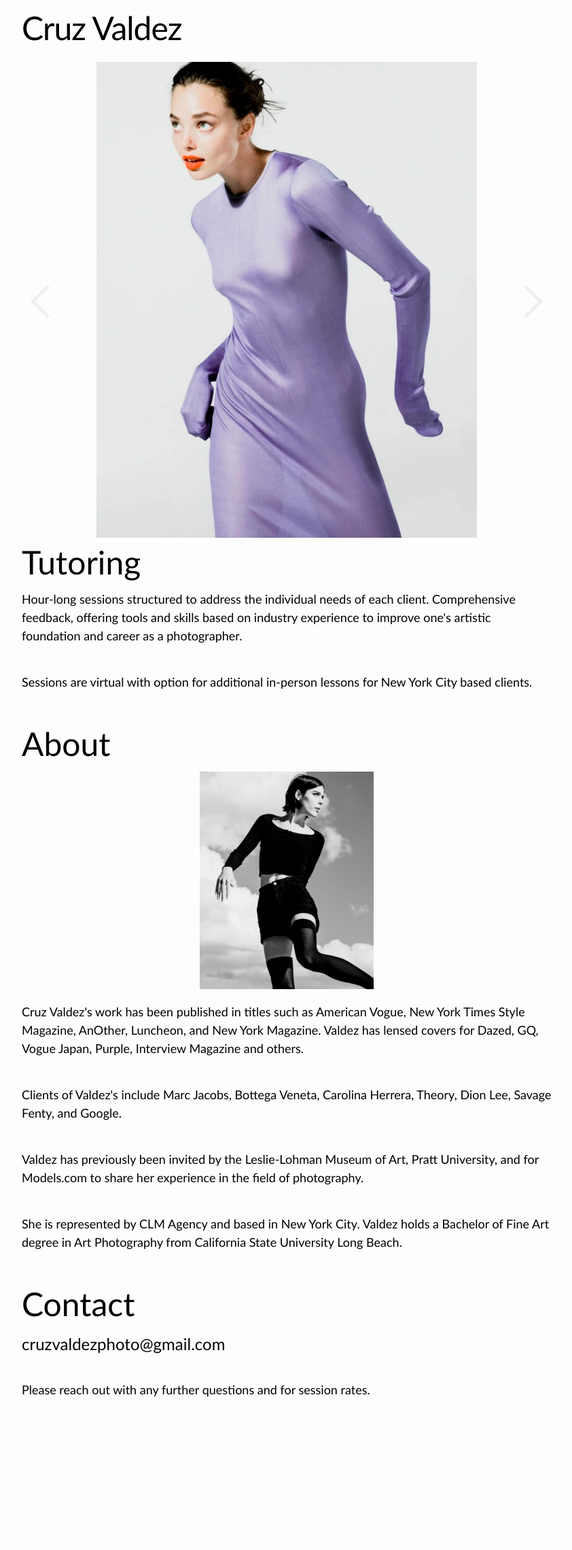
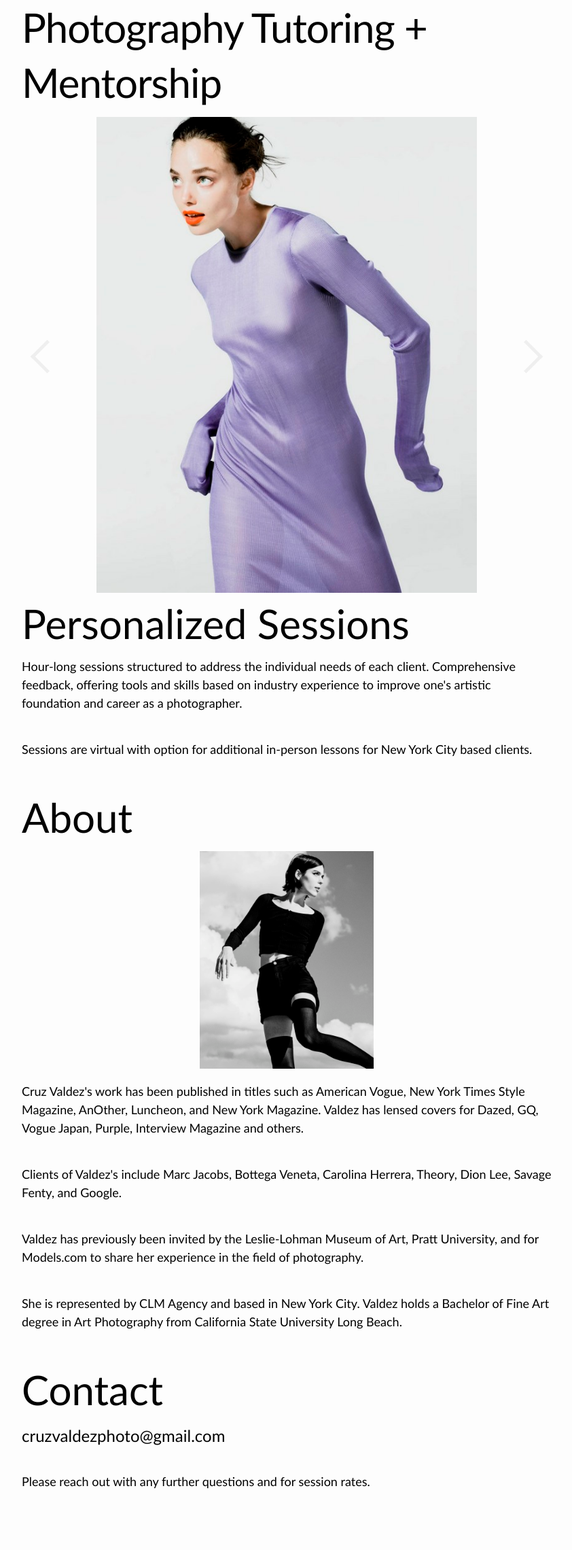
Before and after one commit to maybesheforgot/ccvtutor, a Jekyll site: the page built from index.markdown, in a window 1280 px wide. Shown: the whole page at 68% size, without its empty margins (218-1060 px from the left). Built offline with Jekyll 4.4.1, drawn with Linux system fonts in a browser that asks for light colours; before the commit the page ends 2145 px from its top, so only the background shows below that.

Commit message:
tweaked wording and sizes of text

```diff
--- a/_config.yml
+++ b/_config.yml
@@ -18,7 +18,7 @@
 # You can create any custom variable you would like, and they will be accessible
 # in the templates via {{ site.myvariable }}.
 
-title: Cruz Valdez
+title: Cruz Valdez | Photography Tutoring + Mentorship
 email: cruzvaldezphoto@gmail.com
 description: >- # this means to ignore newlines until "baseurl:"
   Professional photography tutoring sessions.
--- a/_includes/header.html
+++ b/_includes/header.html
@@ -3,7 +3,7 @@
   <div class="wrapper">
     {%- assign default_paths = site.pages | map: "path" -%}
     {%- assign page_paths = site.header_pages | default: default_paths -%}
-    <a class="site-title" rel="author" href="{{ "/" | relative_url }}">{{ site.title | escape }}</a>
+    <a class="site-title" rel="author" href="{{ "/" | relative_url }}">Photography Tutoring + Mentorship</a>
 
     {%- if page_paths -%}
       <nav class="site-nav">
--- a/_includes/tutoring.html
+++ b/_includes/tutoring.html
@@ -1,5 +1,5 @@
 <div class="tutoring">
-<h2>Tutoring</h2>
+<h2>Personalized Sessions</h2>
 <p>Hour-long sessions structured to address the individual needs of each client. Comprehensive feedback, offering tools and skills based on industry experience to improve one's artistic foundation and career as a photographer.</p>
 <br>
 <p>Sessions are virtual with option for additional in-person lessons for New York City based clients.</p>
--- a/_sass/minima/_base.scss
+++ b/_sass/minima/_base.scss
@@ -95,7 +95,7 @@ li {
  */
 h1, h2, h3, h4, h5, h6 {
   font-weight: $base-font-weight;
-  font-size: 48px;
+  font-size: 60px;
 }
 
 
--- a/_sass/minima/_layout.scss
+++ b/_sass/minima/_layout.scss
@@ -9,7 +9,7 @@
 }
 
 .site-title {
-  font-size: 48px;
+  font-size: 60px;
   font-weight: 300;
   line-height: $base-line-height * $base-font-size * 2.25;
   letter-spacing: -1px;
```
